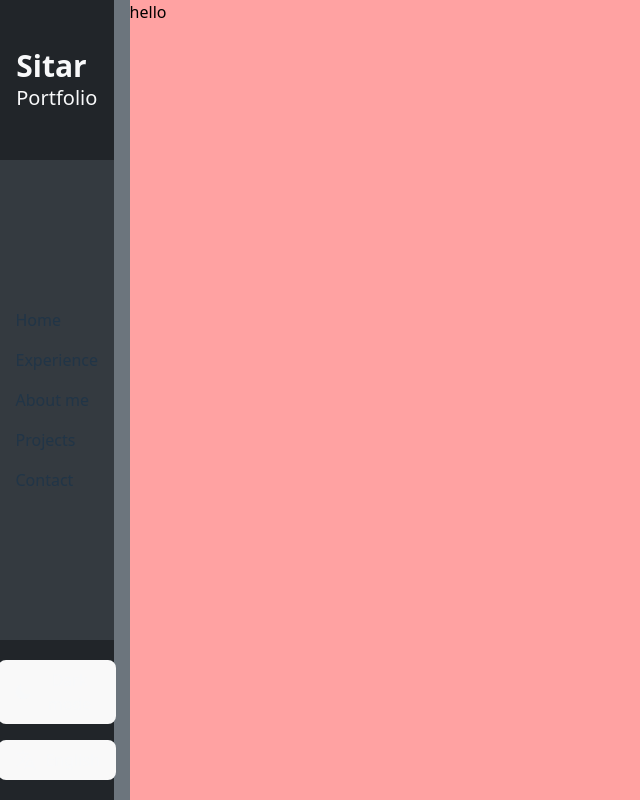
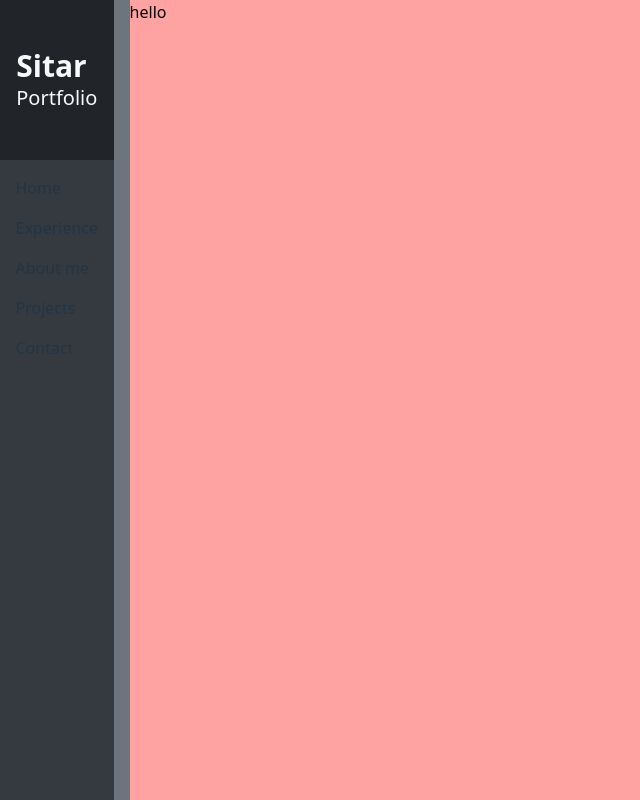
Before and after one commit to daniel-sitar/Portfolio, a Vue app in the folder portfolio/: page / in a window 1280 px wide. Shown: the whole page, without its empty margins (0-640 px from the left). Built offline with nearby package versions, Linux system fonts and the light colour scheme.

Commit message:
del btn for dark and login

```diff
--- a/portfolio/src/Views/HomeView.vue
+++ b/portfolio/src/Views/HomeView.vue
@@ -11,39 +11,15 @@
                                 </div>
                             </div>
                         </div>
-                        <div class="col-span-3 row-span-3 bg-obsidian-800">
-                            <div class="flex items-center justify-center justify-items-center h-full">
-                                <div class="flex items-start justify-center justify-items-center flex-col">
+                        <div class="col-span-3 row-span-7 bg-obsidian-800">
+                            <div class="flex items-start justify-center justify-items-center h-full">
+                                <div class="flex items-start justify-center justify-items-center flex-col my-4">
                                     <ul class="space-y-4">
                                         <li class=" transition-transform hover:underline hover:font-bold hover:scale-110 decoration-sky-400 decoration-2 duration-200 delay-100 ease-in-out"><a href="#">Home</a></li>
                                         <li class=" transition-transform hover:underline hover:font-bold hover:scale-110 decoration-sky-400 decoration-2 duration-200 delay-100 ease-in-out"><a href="#">Experience</a></li>
                                         <li class=" transition-transform hover:underline hover:font-bold hover:scale-110 decoration-sky-400 decoration-2 duration-200 delay-100 ease-in-out"><a href="#">About me</a></li>
                                         <li class=" transition-transform hover:underline hover:font-bold hover:scale-110 decoration-sky-400 decoration-2 duration-200 delay-100 ease-in-out"><a href="#">Projects</a></li>
                                         <li class=" transition-transform hover:underline hover:font-bold hover:scale-110 decoration-sky-400 decoration-2 duration-200 delay-100 ease-in-out"><a href="#">Contact</a></li>
-                                    </ul>
-                                </div>
-                            </div>
-                        </div>
-                        <div class="col-span-3 row-span-1 bg-obsidian-900">
-                            <div class="flex items-center justify-center flex-col h-full">
-                                <div class="flex items-start justify-center flex-col">
-                                    <ul class="space-y-4 text-obsidian-100">
-                                        <li>
-                                            <button class="flex items-center space-x-2 px-4 py-2 bg-obsidian-800 hover:bg-sky-800 hover:scale-105 rounded-lg transition duration-200 delay-105 ease-in-out focus:outline-2 focus:outline-offset-2 focus:outline-sky-800 focus-visible:ring" type="button" @click="$emit('toggle-dark-mode')" aria-pressed="true">
-                                               <svg xmlns="http://www.w3.org/2000/svg" viewBox="0 0 24 24" fill="currentColor" class="size-6" aria-hidden="true">
-                                                    <path fill-rule="evenodd" d="M9.528 1.718a.75.75 0 0 1 .162.819A8.97 8.97 0 0 0 9 6a9 9 0 0 0 9 9 8.97 8.97 0 0 0 3.463-.69.75.75 0 0 1 .981.98 10.503 10.503 0 0 1-9.694 6.46c-5.799 0-10.5-4.7-10.5-10.5 0-4.368 2.667-8.112 6.46-9.694a.75.75 0 0 1 .818.162Z" clip-rule="evenodd" />
-                                                </svg>
-                                                <span>Dark mode</span>
-                                            </button>
-                                        </li>
-                                        <li>
-                                            <button class="flex items-center space-x-2 px-4 py-2  bg-obsidian-800 hover:bg-sky-800 hover:scale-105 rounded-lg transition duration-200 delay-105 ease-in-out  focus:outline-2 focus:outline-offset-2 focus:outline-sky-800 focus-visible:ring" type="button" @click="$emit('toggle-language')" aria-pressed="true">
-                                               <svg xmlns="http://www.w3.org/2000/svg" viewBox="0 0 24 24" fill="currentColor" class="size-6" aria-hidden="true">
-                                                    <path fill-rule="evenodd" d="M9 2.25a.75.75 0 0 1 .75.75v1.506a49.384 49.384 0 0 1 5.343.371.75.75 0 1 1-.186 1.489c-.66-.083-1.323-.151-1.99-.206a18.67 18.67 0 0 1-2.97 6.323c.318.384.65.753 1 1.107a.75.75 0 0 1-1.07 1.052A18.902 18.902 0 0 1 9 13.687a18.823 18.823 0 0 1-5.656 4.482.75.75 0 0 1-.688-1.333 17.323 17.323 0 0 0 5.396-4.353A18.72 18.72 0 0 1 5.89 8.598a.75.75 0 0 1 1.388-.568A17.21 17.21 0 0 0 9 11.224a17.168 17.168 0 0 0 2.391-5.165 48.04 48.04 0 0 0-8.298.307.75.75 0 0 1-.186-1.489 49.159 49.159 0 0 1 5.343-.371V3A.75.75 0 0 1 9 2.25ZM15.75 9a.75.75 0 0 1 .68.433l5.25 11.25a.75.75 0 1 1-1.36.634l-1.198-2.567h-6.744l-1.198 2.567a.75.75 0 0 1-1.36-.634l5.25-11.25A.75.75 0 0 1 15.75 9Zm-2.672 8.25h5.344l-2.672-5.726-2.672 5.726Z" clip-rule="evenodd" />
-                                                </svg>
-                                                <span>English</span>
-                                            </button>
-                                        </li>
                                     </ul>
                                 </div>
                             </div>
```
